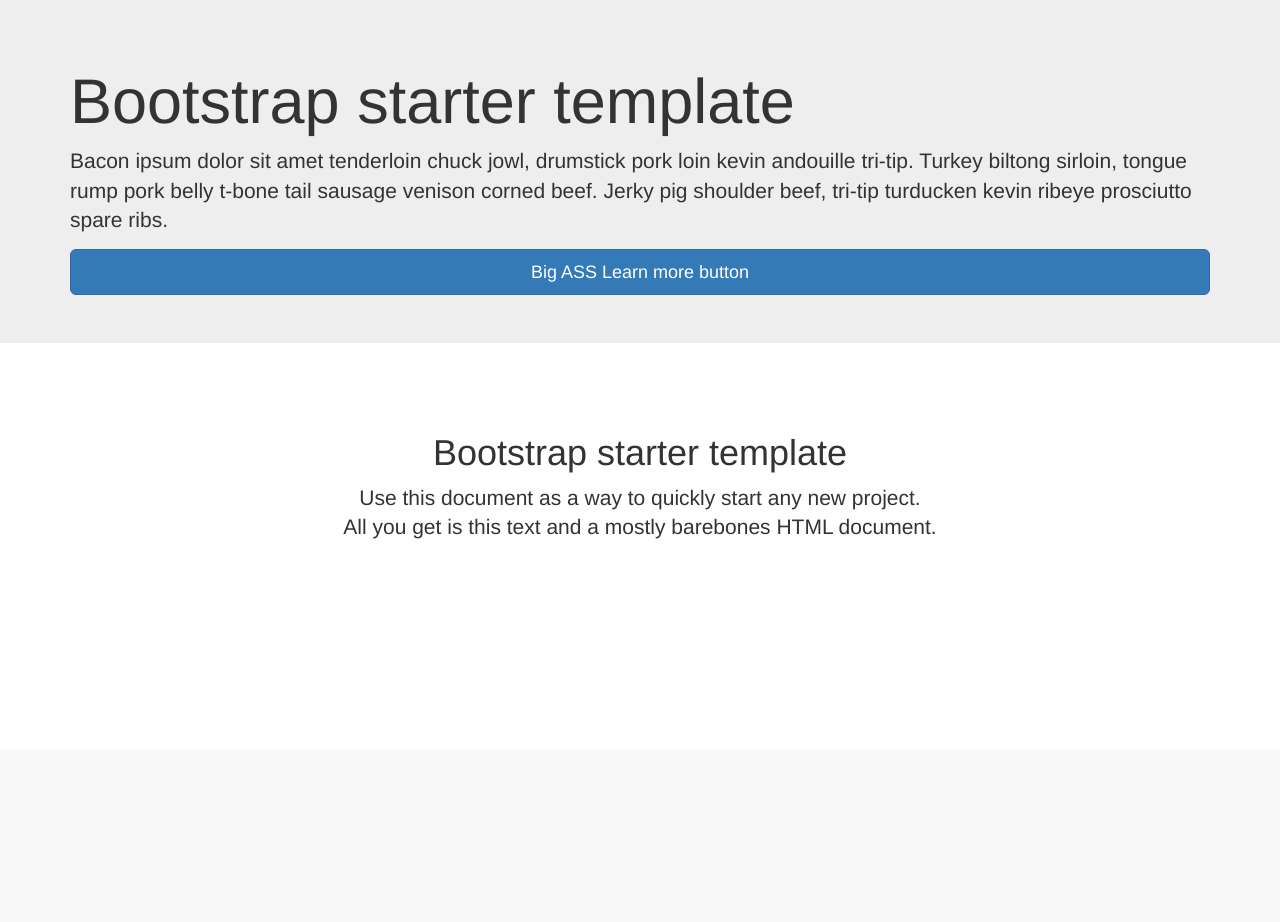
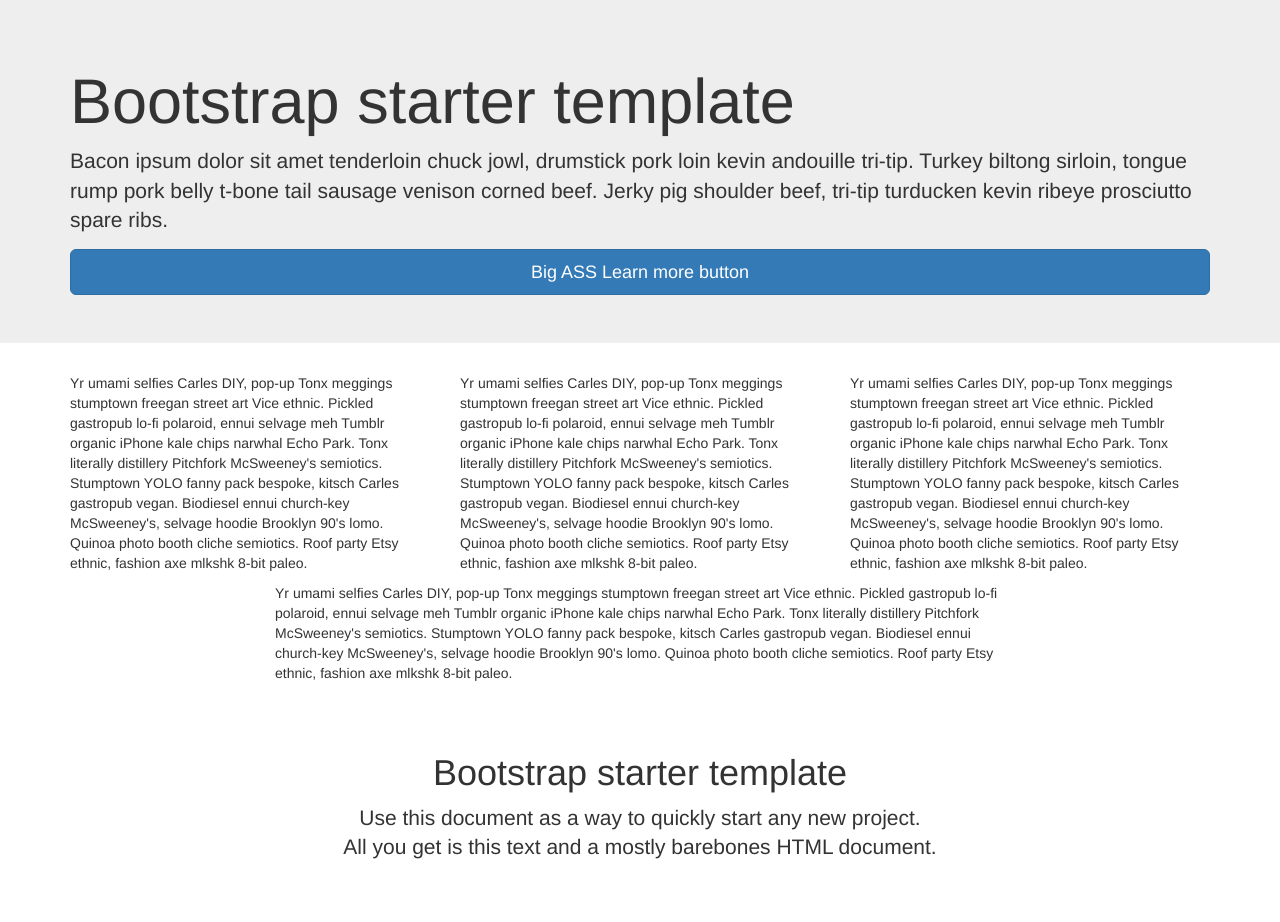
Before and after one commit to nelsonkimaiga/Make-It-Pretty, a Django app: template templates/index.html in a window 1280 px wide. Shown: the part 51-973 px from the top of the page. Before the commit the page ends 590 px from the top, so only its background shows below. Run offline with Django 3.2, Linux system fonts and the light colour scheme; the template is opened without the code that fills it, so the values that code supplies are empty; some libraries are stand-ins or nearby versions.

Commit message:
Grid System for boostrap defined and added to index.html file

```diff
--- a/templates/index.html
+++ b/templates/index.html
@@ -66,6 +66,26 @@
       <a class="btn btn-primary btn-lg btn-block">Big ASS Learn more button</a>
     </div>
   </div>
+<!--grid system definiation-->
+<div class="container">
+  <div class="row">
+    <div class="col-md-4">
+      <p>Yr umami selfies Carles DIY, pop-up Tonx meggings stumptown freegan street art Vice ethnic. Pickled gastropub lo-fi polaroid, ennui selvage meh Tumblr organic iPhone kale chips narwhal Echo Park. Tonx literally distillery Pitchfork McSweeney's semiotics. Stumptown YOLO fanny pack bespoke, kitsch Carles gastropub vegan. Biodiesel ennui church-key McSweeney's, selvage hoodie Brooklyn 90's lomo. Quinoa photo booth cliche semiotics. Roof party Etsy ethnic, fashion axe mlkshk 8-bit paleo.</p>
+    </div>
+    <div class="col-md-4">
+      <p>Yr umami selfies Carles DIY, pop-up Tonx meggings stumptown freegan street art Vice ethnic. Pickled gastropub lo-fi polaroid, ennui selvage meh Tumblr organic iPhone kale chips narwhal Echo Park. Tonx literally distillery Pitchfork McSweeney's semiotics. Stumptown YOLO fanny pack bespoke, kitsch Carles gastropub vegan. Biodiesel ennui church-key McSweeney's, selvage hoodie Brooklyn 90's lomo. Quinoa photo booth cliche semiotics. Roof party Etsy ethnic, fashion axe mlkshk 8-bit paleo.</p>
+    </div>
+    <div class="col-md-4">
+      <p>Yr umami selfies Carles DIY, pop-up Tonx meggings stumptown freegan street art Vice ethnic. Pickled gastropub lo-fi polaroid, ennui selvage meh Tumblr organic iPhone kale chips narwhal Echo Park. Tonx literally distillery Pitchfork McSweeney's semiotics. Stumptown YOLO fanny pack bespoke, kitsch Carles gastropub vegan. Biodiesel ennui church-key McSweeney's, selvage hoodie Brooklyn 90's lomo. Quinoa photo booth cliche semiotics. Roof party Etsy ethnic, fashion axe mlkshk 8-bit paleo.</p>
+    </div>
+  </div>
+  <div class="col-md-8 col-md-offset-2">
+  <p>Yr umami selfies Carles DIY, pop-up Tonx meggings stumptown freegan street art Vice ethnic. Pickled gastropub lo-fi polaroid, ennui selvage meh Tumblr organic iPhone kale chips narwhal Echo Park. Tonx literally distillery Pitchfork McSweeney's semiotics. Stumptown YOLO fanny pack bespoke, kitsch Carles gastropub vegan. Biodiesel ennui church-key McSweeney's, selvage hoodie Brooklyn 90's lomo. Quinoa photo booth cliche semiotics. Roof party Etsy ethnic, fashion axe mlkshk 8-bit paleo.</p>
+</div>
+
+</div>
+
+
 
     <div class="container">
 
```
